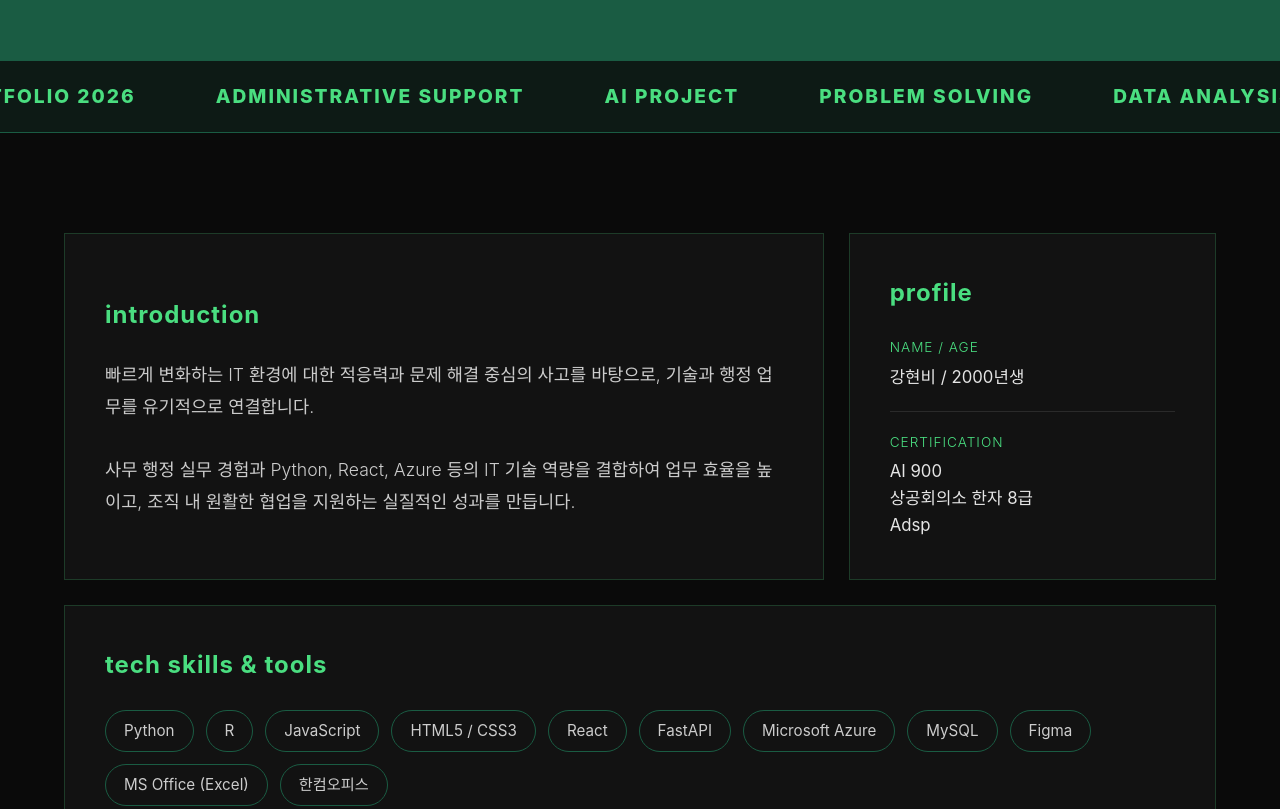
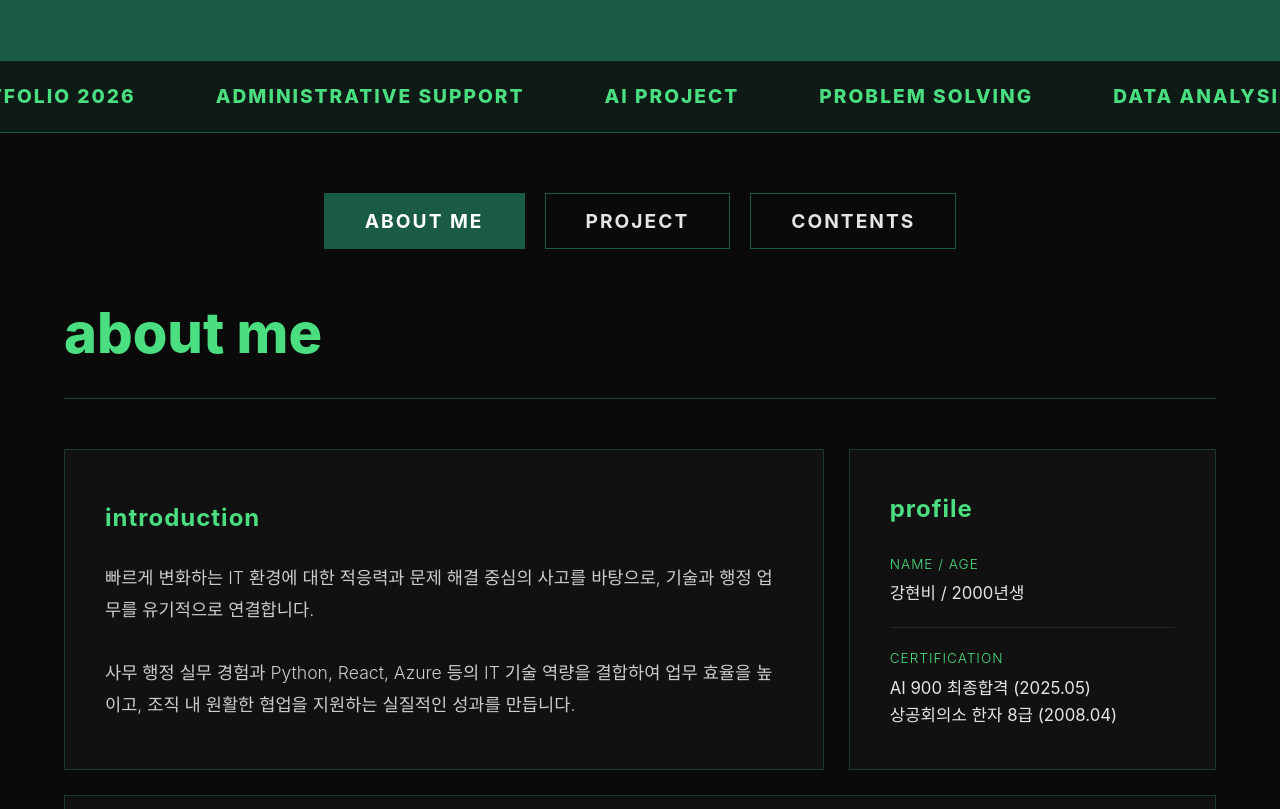
Before and after one commit to hyunbeee/Hyunbee_, a plain HTML site: page index.html in a window 1280 px wide. Shown: the part 740-1549 px from the top of the page. Drawn offline with Linux system fonts and the light colour scheme; a web font is replaced by a local one.

Commit message:
Update index.html

```diff
--- a/index.html
+++ b/index.html
@@ -141,11 +141,62 @@
             100% { transform: translateX(-50%); }
         }
 
-        /* --- Container & Typography --- */
+        /* --- Navigation Buttons --- */
+        .nav-wrapper {
+            display: flex;
+            justify-content: center;
+            gap: 20px;
+            padding: 60px 5vw 20px 5vw;
+            flex-wrap: wrap;
+        }
+
+        .nav-btn {
+            background: transparent;
+            border: 1px solid var(--main-green);
+            color: var(--text-color);
+            padding: 15px 40px;
+            font-size: 1.2rem;
+            font-weight: 700;
+            font-family: var(--font-main);
+            cursor: pointer;
+            transition: all 0.3s ease;
+            text-transform: uppercase;
+            letter-spacing: 2px;
+            border-radius: 0;
+        }
+
+        .nav-btn:hover {
+            border-color: var(--light-green);
+            color: var(--light-green);
+            background-color: rgba(74, 222, 128, 0.05);
+        }
+
+        .nav-btn.active {
+            background: var(--main-green);
+            color: white;
+            border-color: var(--main-green);
+        }
+
+        /* --- Container & Sections --- */
         .container {
             max-width: 1400px;
             margin: 0 auto;
-            padding: 100px 5vw;
+            padding: 20px 5vw 100px 5vw;
+            min-height: 50vh;
+        }
+
+        .section-content {
+            display: none; /* 기본적으로 숨김 */
+            animation: fadeIn 0.5s ease forwards;
+        }
+
+        .section-content.active {
+            display: block; /* 활성화된 섹션만 보임 */
+        }
+
+        @keyframes fadeIn {
+            from { opacity: 0; transform: translateY(20px); }
+            to { opacity: 1; transform: translateY(0); }
         }
 
         .section-title {
@@ -158,18 +209,16 @@
             padding-bottom: 20px;
         }
 
-        /* --- Bento Grid --- */
+        /* --- Bento Grid (About Me) --- */
         .bento-grid {
             display: grid;
             grid-template-columns: repeat(12, 1fr);
             gap: 25px;
-            margin-bottom: 120px;
         }
 
         .bento-item {
             background-color: rgba(255, 255, 255, 0.03);
             border: var(--border-light);
-            border-radius: 0;
             padding: 40px;
             display: flex;
             flex-direction: column;
@@ -221,12 +270,11 @@
         .t-date { font-weight: 300; font-size: 0.85rem; color: var(--light-green); letter-spacing: 1px; margin-bottom: 5px; }
         .t-desc { font-weight: 400; font-size: 1.05rem; color: #e5e5e5; }
 
-        /* --- Projects Grid --- */
+        /* --- Projects Grid (Project) --- */
         .projects-grid {
             display: grid;
             grid-template-columns: repeat(2, 1fr);
             gap: 40px;
-            margin-bottom: 120px;
         }
 
         .project-card {
@@ -269,15 +317,19 @@
 
         .p-details li { margin-bottom: 10px; }
 
-        /* --- Gallery Section --- */
-        .gallery-wrap { margin-bottom: 80px; }
+        /* --- Gallery Section (Contents) --- */
+        .gallery-wrap { margin-bottom: 0; }
         .gallery-category {
             font-weight: 700;
             font-size: 1.5rem;
             color: var(--text-color);
-            margin: 60px 0 30px 0;
+            margin: 0 0 30px 0;
             text-transform: lowercase;
             letter-spacing: 1px;
+        }
+
+        .gallery-section-margin {
+            margin-top: 60px;
         }
 
         .gallery-grid {
@@ -414,7 +466,16 @@
         </div>
     </div>
 
+    <div class="nav-wrapper" id="portfolio-nav">
+        <button class="nav-btn active" onclick="showTab('aboutme', this)">ABOUT ME</button>
+        <button class="nav-btn" onclick="showTab('project', this)">PROJECT</button>
+        <button class="nav-btn" onclick="showTab('contents', this)">CONTENTS</button>
+    </div>
+
     <div class="container">
+
+        <div id="tab-aboutme" class="section-content active">
+            <h2 class="section-title">about me</h2>
             <section class="bento-grid">
                 <div class="bento-item item-intro">
                     <div class="bento-title">introduction</div>
@@ -433,7 +494,7 @@
                         </li>
                         <li>
                             <div class="t-date">CERTIFICATION</div>
-                        <div class="t-desc">AI 900<br>상공회의소 한자 8급<br>Adsp</div>
+                            <div class="t-desc">AI 900 최종합격 (2025.05)<br>상공회의소 한자 8급 (2008.04)</div>
                         </li>
                     </ul>
                 </div>
@@ -464,7 +525,7 @@
                         </li>
                         <li>
                             <div class="t-date">2024.01 - 2024.03</div>
-                        <div class="t-desc">리서치 회사 인턴</div>
+                            <div class="t-desc">(주)아이컨테크 사무직 (행정지원 및 검수)</div>
                         </li>
                         <li>
                             <div class="t-date">2019.03 - 2024.02</div>
@@ -495,7 +556,9 @@
                     </ul>
                 </div>
             </section>
+        </div>
 
+        <div id="tab-project" class="section-content">
             <h2 class="section-title">detailed projects</h2>
             <section class="projects-grid">
                 <div class="project-card">
@@ -546,7 +609,9 @@
                     </ul>
                 </div>
             </section>
+        </div>
 
+        <div id="tab-contents" class="section-content">
             <h2 class="section-title">contents gallery</h2>
             <section class="gallery-wrap">
                 <div class="gallery-category">documents (pdf)</div>
@@ -579,7 +644,7 @@
                     </div>
                 </div>
 
-            <div class="gallery-category">presentations (slide)</div>
+                <div class="gallery-category gallery-section-margin">presentations (slide)</div>
                 <div class="gallery-grid">
                     <div class="gallery-item" onclick="openModal('pdf', '강현비_AI PPT.pdf', 'AI 윤리 정책 발표 슬라이드')">
                         <div class="gallery-thumb">
@@ -591,7 +656,7 @@
                     </div>
                 </div>
 
-            <div class="gallery-category">video contents</div>
+                <div class="gallery-category gallery-section-margin">video contents</div>
                 <div class="gallery-grid">
                     <div class="gallery-item" onclick="openModal('video', 'PENY_자막,나레이션 영상.mp4', '남극 펭귄 다큐멘터리')">
                         <div class="gallery-thumb">
@@ -621,6 +686,8 @@
                     </div>
                 </div>
             </section>
+        </div>
+
     </div>
 
     <div id="contentModal" class="modal-overlay">
@@ -655,7 +722,29 @@
             });
         });
 
-        // 2. 모달 기능
+        // 2. 탭 전환 기능 (ABOUT ME / PROJECT / CONTENTS)
+        function showTab(tabId, btnElement) {
+            // 모든 섹션 숨기기
+            const sections = document.querySelectorAll('.section-content');
+            sections.forEach(section => {
+                section.classList.remove('active');
+            });
+
+            // 모든 버튼에서 active 클래스 제거
+            const buttons = document.querySelectorAll('.nav-btn');
+            buttons.forEach(button => {
+                button.classList.remove('active');
+            });
+
+            // 클릭한 버튼과 해당하는 섹션 활성화
+            document.getElementById('tab-' + tabId).classList.add('active');
+            btnElement.classList.add('active');
+
+            // 탭 클릭 시 부드럽게 네비게이션 버튼 위치로 스크롤 이동
+            document.getElementById('portfolio-nav').scrollIntoView({ behavior: 'smooth' });
+        }
+
+        // 3. 모달 기능
         const modalOverlay = document.getElementById('contentModal');
         const modalBody = document.getElementById('modal-body');
         const modalTitle = document.getElementById('modal-title');
```
Lines whose indentation alone changed are shown as unchanged.
